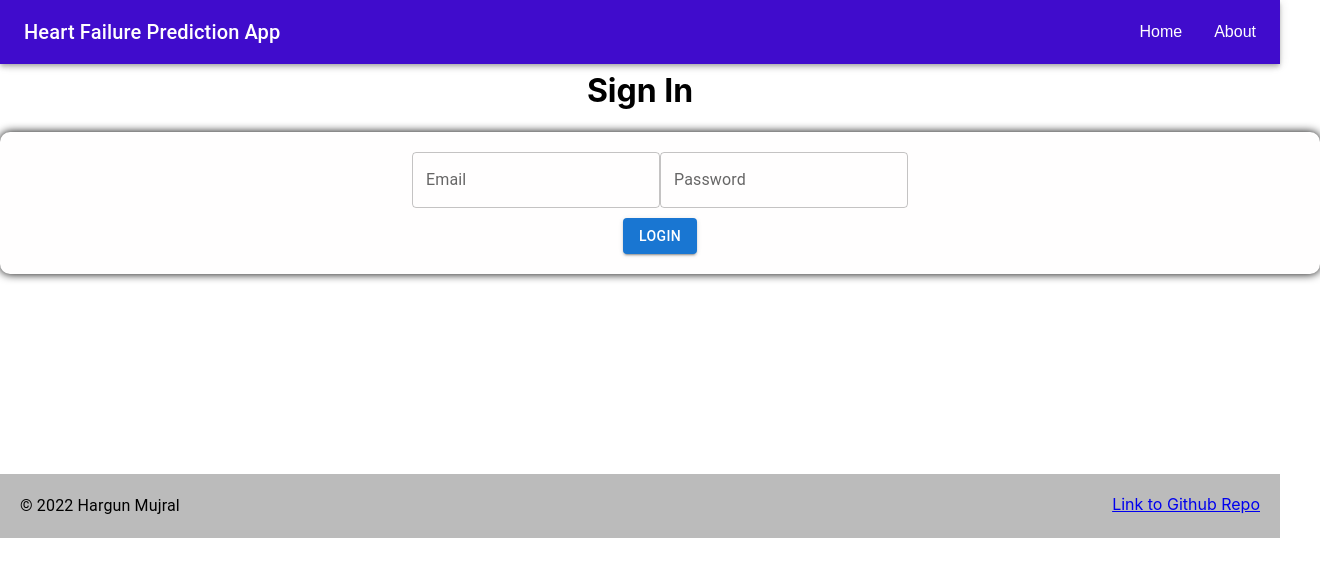
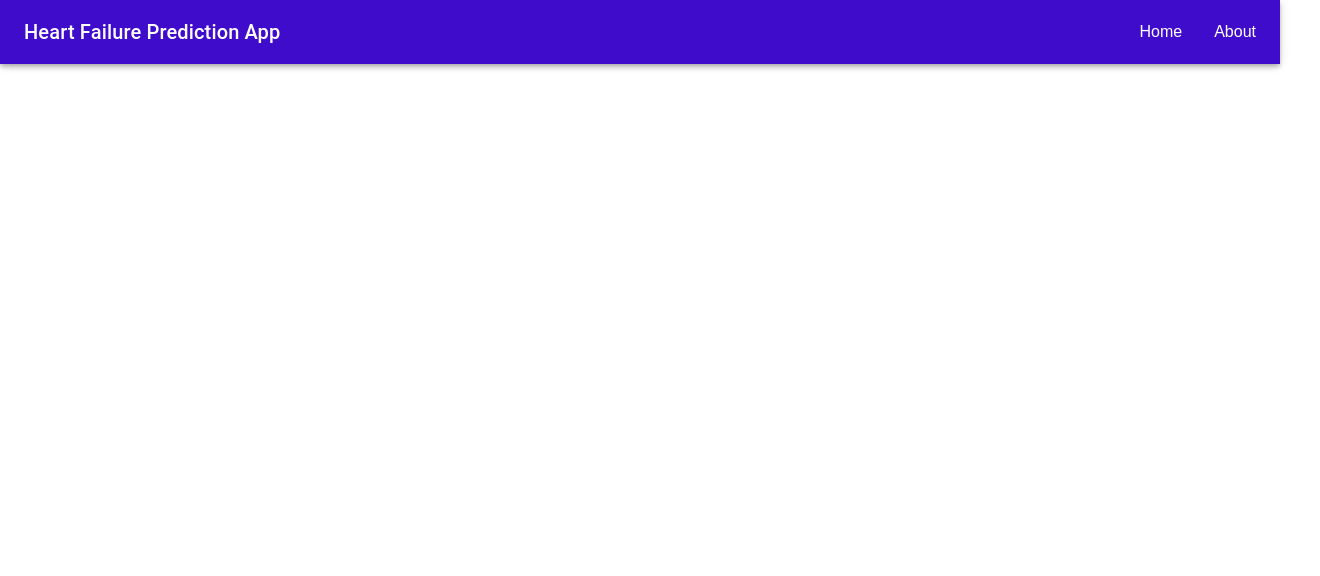
Before and after one commit to hargunmujral/Heart-Failure-Prediction, a React (Create React App) app in the folder frontend/: page /login in a window 1280 px wide. Shown: the top 576 px of the page, 1320 px wide, since content can reach past the window. Built offline with nearby package versions, Linux system fonts and the light colour scheme.

Commit message:
removing front end changes

```diff
--- a/frontend/src/App.js
+++ b/frontend/src/App.js
@@ -4,7 +4,6 @@ import SubmitForm from './components/form';
 import React from 'react';
 import Home from './Home';
 import About from './About';
-import Login from './Login';
 import Footer from './components/footer';
 import { Routes, Route, Link } from 'react-router-dom';
 
@@ -15,7 +14,6 @@ function App() {
       <Routes>
         <Route exact path="/" element={<Home/>} />
         <Route exact path="/about" element={<About/>} />
-        <Route path="/login" element={<Login/>} />
       </Routes>
       <Footer />
     </div>
--- a/frontend/src/Login.js
+++ /dev/null
@@ -1,26 +0,0 @@
-import Header from './components/header';
-import SubmitLogin from './components/user';
-import React from 'react';
-import HeaderBreak from './components/headerbreak';
-
-function Login() {
-  return (
-    <div>
-      <HeaderBreak />
-        <h1>
-            Sign In
-        </h1>
-      <div useStyle={{ display: "flex", justifyContent: "space-between" }}>
-        <SubmitLogin />
-      </div>
-      <HeaderBreak />
-      <HeaderBreak />
-      <HeaderBreak />
-      <HeaderBreak />
-    </div>
-  );
-}
-
-export default Login;
-
-// Remove the header breaks, currently just there to demonstrate the page extends
--- a/frontend/src/components/form.js
+++ b/frontend/src/components/form.js
@@ -34,8 +34,6 @@ export default function SubmitForm() {
         Serum_Creatinine: '',
         Serum_Sodium:'',
         Sex: '',
-        Smoking: '',
-        Time:'',
     };
 
     const validationSchema = Yup.object().shape({
@@ -49,8 +47,6 @@ export default function SubmitForm() {
         Serum_Creatinine: Yup.string().required('Serum Creatinine field is required'),
         Serum_Sodium: Yup.string().required('Serum Sodium field is required'),
         Sex: Yup.string().required('Sex field is required'),
-        Smoking: Yup.string().required('Smoking field is required'),
-        Time: Yup.string().required('Time field is required')
     });
 
     const handleSubmit = () => {
@@ -76,8 +72,6 @@ export default function SubmitForm() {
                     <TextField name="Serum_Creatinine" label="Serum Creatinine" value={values.Serum_Creatinine} style={{ paddingBottom: '10px' }} />
                     <TextField name="Serum_Sodium" label="Serum Sodium" value={values.Serum_Sodium} style={{ paddingBottom: '10px' }}  />
                     <TextField name="Sex" label="Sex" value={values.Sex} style={{ paddingBottom: '10px' }} />
-                    <TextField name="Smoking" label="Smoking" value={values.Smoking} style={{ paddingBottom: '10px' }} />
-                    <TextField name="Time" label="Time" value={values.Time} style={{ paddingBottom: '10px' }} />
                     <br />
                     <Button
                         type="submit" variant="contained" color="primary"
--- a/frontend/src/components/user.js
+++ /dev/null
@@ -1,61 +0,0 @@
-import React from 'react';
-import { Formik, Form } from 'formik';
-import { Button, TextField } from '@mui/material';
-import { makeStyles } from '@mui/styles';
-import * as Yup from 'yup';
-
-const useStyles = makeStyles(() => ({
-    form: {
-        alignItems: 'center',
-        justifyContent: 'center',
-        width: '100%',
-        height: '100%',
-        padding: '20px',
-        backgroundColor: '#FFFEFE',
-        borderRadius: '10px',
-        boxShadow: '0px 0px 10px #000000',
-    },
-    TextField: {
-        paddingTop: '15px'
-    }
-}));
-
-export default function SubmitLogin() {
-    const classes = useStyles();
-
-    const initialValues = {
-        Email: '',
-        Password: '',
-    };
-
-    const validationSchema = Yup.object().shape({
-        Email: Yup.string().required('Email field is required'),
-        Password: Yup.string().required('Password field is required'),
-    });
-
-    const handleSubmit = () => {
-        alert("Form will be submitted!");
-    };
-
-    return (
-        <Formik
-            initialValues={initialValues}
-            validationSchema={validationSchema}
-            onSubmit={handleSubmit}
-            validateOnChange={true}
-        >
-            {({ values, errors, touched, handleChange, handleSubmit, isSubmitting }) => (
-                <Form className={classes.form} onChange={handleChange} onSubmit={handleSubmit}>
-                    <TextField name="Email" label="Email" value={values.Email} style={{ paddingBottom: '10px' }} />
-                    <TextField name="Password" label="Password" value={values.Password} style={{ paddingBottom: '10px' }} />
-                    <br />
-                    <Button
-                        type="submit" variant="contained" color="primary"
-                    >
-                        Login
-                    </Button>
-                </Form>
-            )}
-        </Formik>
-    );
-}
```
